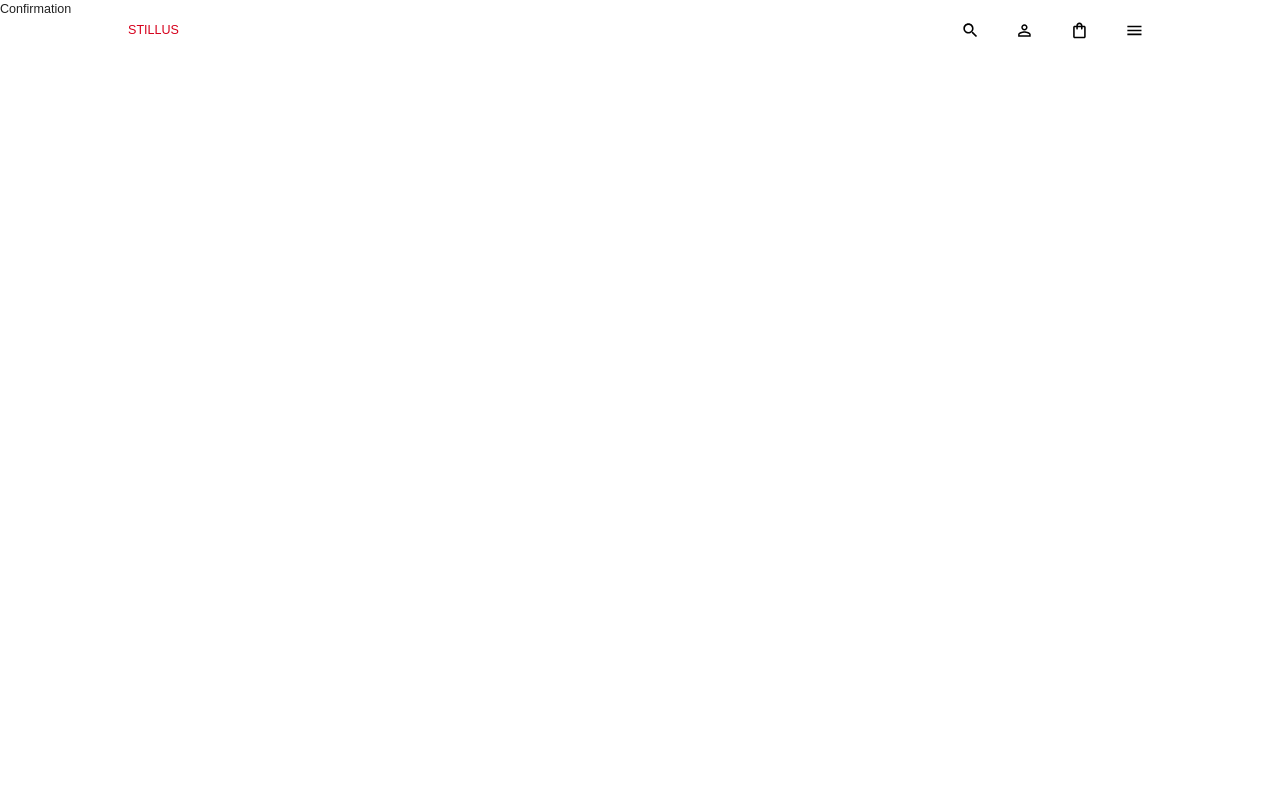
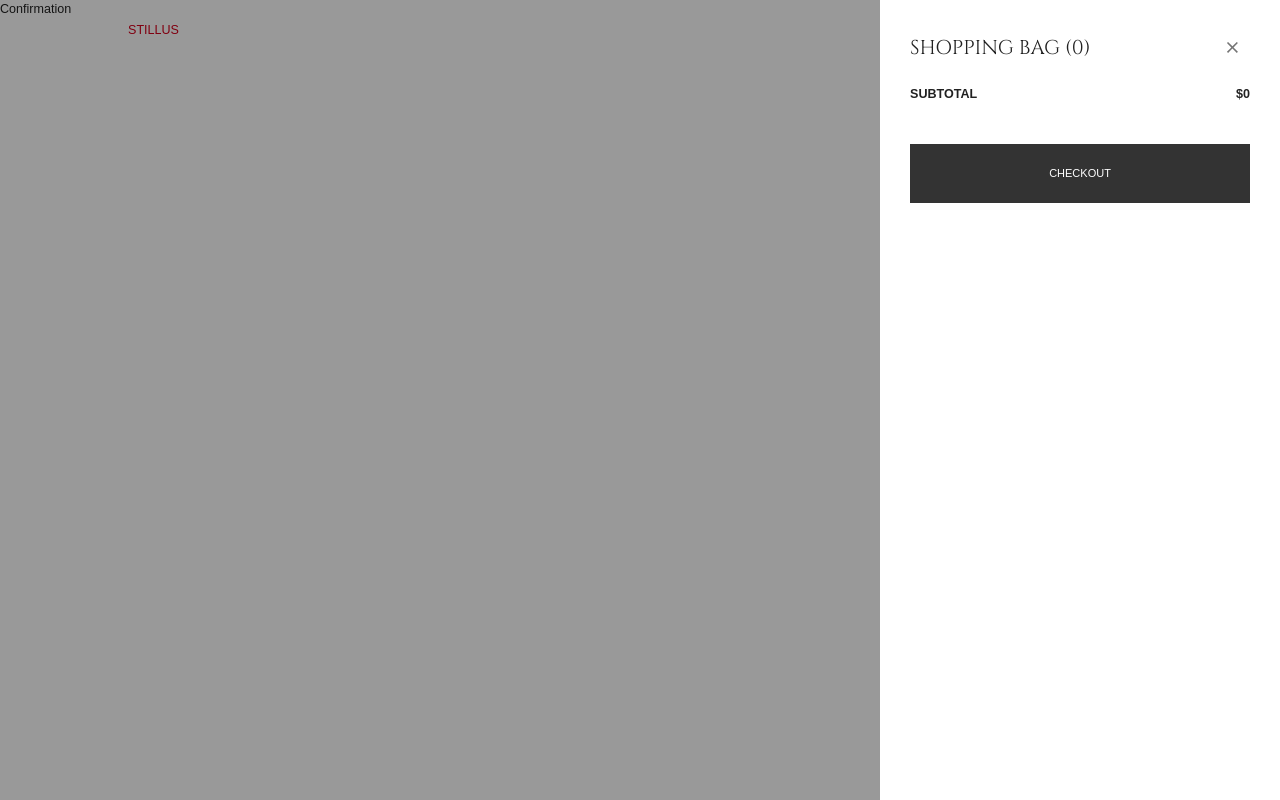
Before and after one commit to MaxwellEdisonBay/stillus-client, a React (Create React App) app: page /checkout/success in a window 1280 px wide. Both pictures are taken after a click on the button 1079 px from the left and 30 px from the top of the page. Built offline with nearby package versions, Linux system fonts and the light colour scheme; a web font is replaced by a local one.

Commit message:
implemented shopping cart modal

```diff
--- a/src/App.js
+++ b/src/App.js
@@ -2,6 +2,7 @@ import { useEffect } from "react";
 import { BrowserRouter, Routes, Route, useLocation } from "react-router-dom";
 import Checkout from "./scenes/checkout/Checkout";
 import Confirmation from "./scenes/checkout/Confirmation";
+import CartMenu from "./scenes/global/CartMenu";
 import Navbar from "./scenes/global/Navbar";
 import Home from "./scenes/home/Home";
 import ItemDetails from "./scenes/itemDetails/ItemDetails";
@@ -28,6 +29,7 @@ function App() {
           <Route path="checkout" element={<Checkout />} />
           <Route path="checkout/success" element={<Confirmation />} />
         </Routes>
+        <CartMenu />
       </BrowserRouter>
     </div>
   );
--- /dev/null
+++ b/src/scenes/global/CartMenu.jsx
@@ -0,0 +1,153 @@
+import React from "react";
+
+import { useSelector, useDispatch } from "react-redux";
+import { Close, Add, Remove } from "@mui/icons-material";
+import styled from "@emotion/styled";
+import { shades } from "../../theme";
+import { Box, Button, Divider, IconButton, Typography } from "@mui/material";
+import { useNavigate } from "react-router-dom";
+import {
+  decreaseCount,
+  increaseCount,
+  removeFromCart,
+  setIsCartOpen,
+} from "../../state";
+
+const FlexBox = styled(Box)`
+  display: flex;
+  justify-content: space-between;
+  align-items: center;
+`;
+
+const CartMenu = () => {
+  const navigate = useNavigate();
+  const dispatch = useDispatch();
+  const cart = useSelector((state) => state.cart.cart);
+  const isCartOpen = useSelector((state) => state.cart.isCartOpen);
+
+  const totalPrice = cart.reduce((total, item) => {
+    return total + item.count * item.attributes.price;
+  }, 0);
+
+  return (
+    // Overlay
+    <Box
+      display={isCartOpen ? "block" : "none"}
+      backgroundColor="rgba(0, 0, 0, 0.4)"
+      position="fixed"
+      zIndex={10}
+      width="100%"
+      height="100%"
+      left="0"
+      top="0"
+      overflow="auto"
+    >
+      {/* Modal */}
+      <Box
+        position="fixed"
+        right="0"
+        bottom="0"
+        width="max(400px, 30%)"
+        height="100%"
+        backgroundColor="white"
+      >
+        <Box padding="30px" overflow="auto" height="100%">
+          {/* HEADER */}
+          <FlexBox mb="15px">
+            <Typography variant="h3">SHOPPING BAG ({cart.length})</Typography>
+            <IconButton onClick={() => dispatch(setIsCartOpen({}))}>
+              <Close />
+            </IconButton>
+          </FlexBox>
+          {/* CART LIST */}
+          <Box>
+            {cart.map((item) => (
+              <Box key={`${item.attributes.name}-${item.id}`}>
+                <FlexBox p="15px 0">
+                  <Box flex="1 1 40%">
+                    <img
+                      alt={item?.name}
+                      width="123px"
+                      height="164px"
+                      src={`http://localhost:1337${item.attributes?.image?.data?.attributes?.formats.medium?.url}`}
+                    />
+                  </Box>
+                  <Box flex="1 1 60%">
+                    {/* ITEM NAME */}
+                    <FlexBox marginBottom="5px">
+                      <Typography fontWeight="bold">
+                        {item.attributes.name}
+                      </Typography>
+                      <IconButton
+                        onClick={() =>
+                          dispatch(removeFromCart({ id: item.id }))
+                        }
+                      >
+                        <Close />
+                      </IconButton>
+                    </FlexBox>
+                    <Typography>{item.attributes.shortDescription}</Typography>
+                    {/* AMOUNT */}
+                    <FlexBox m="15px 0">
+                      <Box
+                        display="flex"
+                        alignItems="center"
+                        border={`1.5px solid ${shades.neutral[500]}`}
+                      >
+                        <IconButton
+                          onClick={() =>
+                            dispatch(decreaseCount({ id: item.id }))
+                          }
+                        >
+                          <Remove />
+                        </IconButton>
+                        <Typography>{item.count}</Typography>
+                        <IconButton
+                          onClick={() =>
+                            dispatch(increaseCount({ id: item.id }))
+                          }
+                        >
+                          <Add />
+                        </IconButton>
+                      </Box>
+                      {/* AMOUNT */}
+                      <Typography fontWeight="bold">
+                        ${item.attributes.price}
+                      </Typography>
+                    </FlexBox>
+                  </Box>
+                </FlexBox>
+                <Divider />
+              </Box>
+            ))}
+          </Box>
+          {/* ACTIONS */}
+          <Box m="20px 0">
+            <FlexBox m="20px 0">
+              <Typography fontWeight="bold">SUBTOTAL</Typography>
+              <Typography fontWeight="bold">${totalPrice}</Typography>
+            </FlexBox>
+            <Button
+              sx={{
+                backgroundColor: shades.primary[400],
+                color: "white",
+                borderRadius: 0,
+                minWidth: "100%",
+                padding: "20px 40px",
+                m: "20px 0",
+              }}
+              onClick={() => {
+                navigate("/checkout");
+                dispatch(setIsCartOpen({}));
+              }}
+            >
+              CHECKOUT
+            </Button>
+          </Box>
+        </Box>
+      </Box>
+    </Box>
+  );
+};
+
+export default CartMenu;
--- a/src/scenes/global/Navbar.jsx
+++ b/src/scenes/global/Navbar.jsx
@@ -9,10 +9,12 @@ import {
 } from "@mui/icons-material";
 import { useNavigate } from "react-router-dom";
 import { shades } from "../../theme";
+import { setIsCartOpen } from "../../state";
 
 const Navbar = () => {
   const navigate = useNavigate();
   const dispatch = useDispatch();
+  const cart = useSelector((state) => state.cart.cart);
 
   return (
     <Box
@@ -52,9 +54,27 @@ const Navbar = () => {
           <IconButton sx={{ color: "black" }}>
             <PersonOutline />
           </IconButton>
-          <IconButton sx={{ color: "black" }}>
-            <ShoppingBagOutlined />
-          </IconButton>
+          <Badge
+            badgeContent={cart.length}
+            color="secondary"
+            invisible={cart.length === 0}
+            sx={{
+                "& .MuiBadge-badge": {
+                    right: 5,
+                    top: 5,
+                    padding: "0 4px",
+                    height: "14px",
+                    minWidth: "13px",
+                }
+            }}
+          >
+            <IconButton
+              sx={{ color: "black" }}
+              onClick={() => dispatch(setIsCartOpen({}))}
+            >
+              <ShoppingBagOutlined />
+            </IconButton>
+          </Badge>
           <IconButton sx={{ color: "black" }}>
             <MenuOutlined />
           </IconButton>
```
